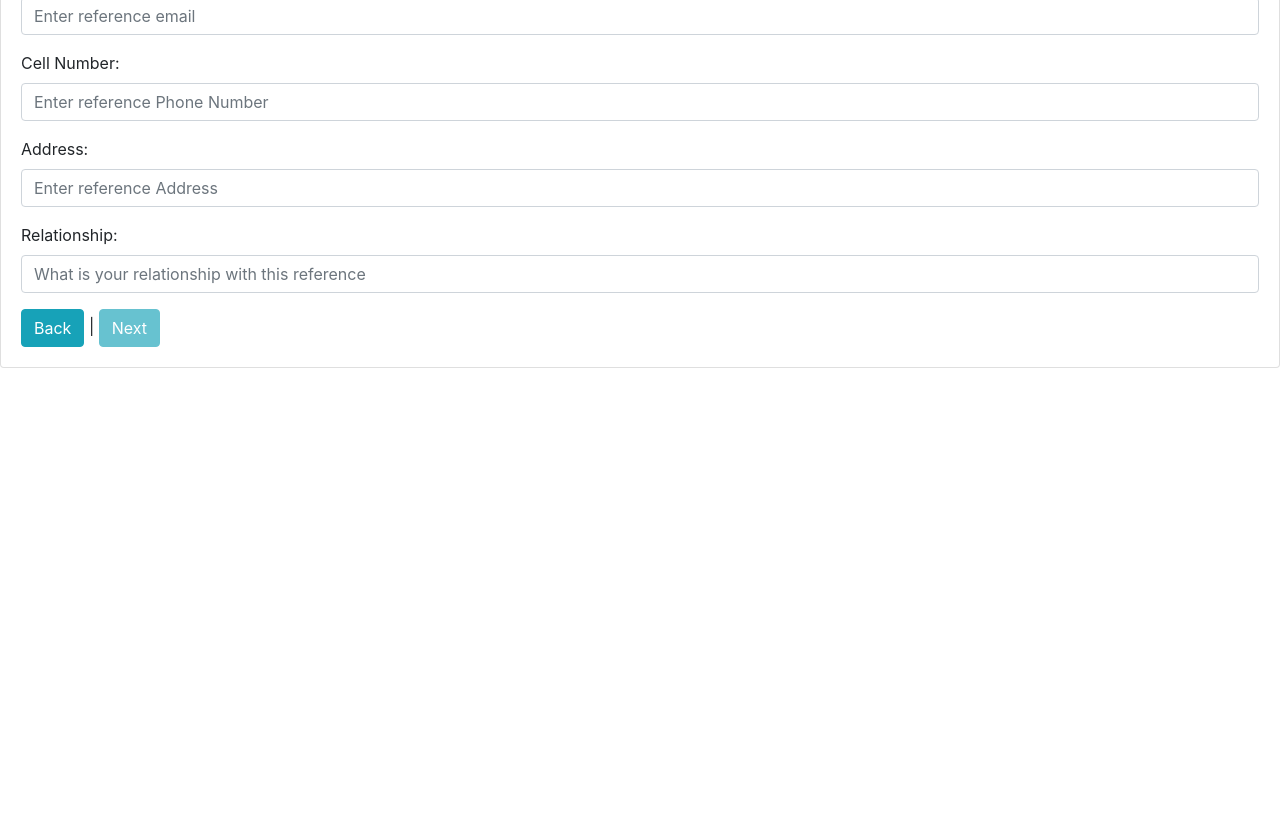
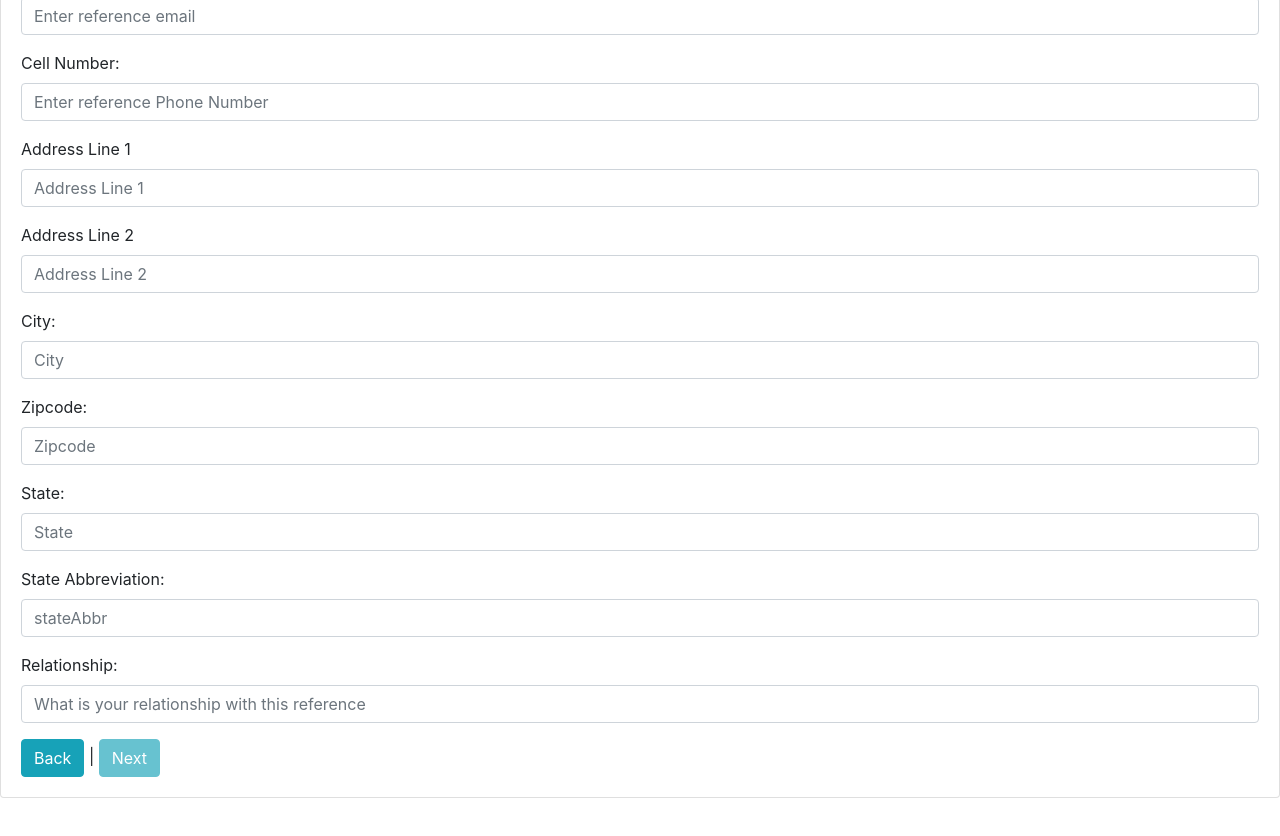
Before and after one commit to BaconFireTeam/OnboardWebApp-Frontend, an Angular app: page /reference in a window 1280 px wide. Shown: the part 400-1236 px from the top of the page. Before the commit the page ends 816 px from the top, so only its background shows below. Built offline with nearby package versions, Linux system fonts and the light colour scheme.

Commit message:
began finished onboard domain

```diff
--- a/src/app/shared/domain/Employee.ts
+++ b/src/app/shared/domain/Employee.ts
@@ -46,6 +46,7 @@ export class Contact {
     ssn: string;
     dob: string;
     address: Address[];
+    relationship: string;
     isReference: boolean;
     isEmergency: boolean;
 }
--- a/src/app/token-login/setup/emergency-contact/emergency-contact.component.html
+++ b/src/app/token-login/setup/emergency-contact/emergency-contact.component.html
@@ -81,7 +81,8 @@
                 </div>
                 <button type="button" class="btn btn-info" (click)="addContact()">Remove Contact</button>
             </div>
-            <button type="submit " [disabled]="!contactForm.form.valid " class="btn btn-info ">Next</button>
+            <button type="button" class="btn btn-info" (click)="goBack()">Back</button> |
+            <button type="submit " [disabled]="!contactForm.form.valid " class="btn btn-info ">Submit</button>
         </form>
     </div>
 </div>
--- a/src/app/token-login/setup/emergency-contact/emergency-contact.component.ts
+++ b/src/app/token-login/setup/emergency-contact/emergency-contact.component.ts
@@ -1,5 +1,7 @@
 import { Component, OnInit } from '@angular/core';
 import { ActivatedRoute, Router } from '@angular/router';
+import { Contact } from 'src/app/shared/domain/Employee';
+import { EmployeeService } from '../employee.service';
 
 @Component({
   selector: 'app-emergency-contact',
@@ -7,6 +9,8 @@ import { ActivatedRoute, Router } from '@angular/router';
   styleUrls: ['./emergency-contact.component.css']
 })
 export class EmergencyContactComponent implements OnInit {
+  contact1: Contact = new Contact();
+  contact2: Contact = new Contact();
   firstName: string;
   lastName: string;
   middleName: string;
@@ -21,7 +25,7 @@ export class EmergencyContactComponent implements OnInit {
   email2: string;
   relationship2: string;
 
-  constructor(private route: ActivatedRoute, private router: Router) { }
+  constructor(private route: ActivatedRoute, private router: Router, private employeeService: EmployeeService) { }
 
   ngOnInit(): void {
   }
@@ -30,7 +34,32 @@ export class EmergencyContactComponent implements OnInit {
     this.second = !this.second;
   }
 
+  goBack() {
+    this.router.navigate(['/reference']);
+  }
+
   onSubmit() {
+    this.contact1.firstname = this.firstName;
+    this.contact1.lastname = this.lastName;
+    this.contact1.middlename = this.middleName;
+    this.contact1.email = this.email;
+    this.contact1.cellphone = this.phone;
+    this.contact1.relationship = this.relationship;
+    this.contact1.isEmergency = true;
+    this.employeeService.addContact(this.contact1);
+
+    if(this.second) {
+      this.contact2.firstname = this.firstName2;
+      this.contact2.lastname = this.lastName2;
+      this.contact2.middlename = this.middleName2;
+      this.contact2.email = this.email2;
+      this.contact2.cellphone = this.phone2;
+      this.contact2.relationship = this.relationship2;
+      this.contact2.isEmergency = true;
+      this.employeeService.addContact(this.contact2);
+    }
+
+    console.log(this.employeeService.getEmployee());
     this.router.navigate(['/documents']);
   }
 
--- a/src/app/token-login/setup/reference/reference.component.html
+++ b/src/app/token-login/setup/reference/reference.component.html
@@ -32,10 +32,39 @@
                 <div [hidden]="cPhone.valid||cPhone.pristine " class="alert alert-danger ">Phone Number is required</div>
             </div>
 
-            <div class="form-group ">
-                <label for="address">Address:</label>
-                <input type="text " [(ngModel)]="address" class="form-control" id="address" name="address" placeholder="Enter reference Address" required #adr="ngModel">
-                <div [hidden]="adr.valid||adr.pristine " class="alert alert-danger ">Address is required</div>
+            <div class="form-group">
+                <label for="addressLine1">Address Line 1</label>
+                <input type="text" [(ngModel)]="addressLine1" class="form-control" id="addressLine1" name="addressLine1" placeholder="Address Line 1" #addr1="ngModel">
+                <div [hidden]="addr1.valid||addr1.pristine" class="alert alert-danger">Address is required</div>
+            </div>
+
+            <div class="form-group">
+                <label for="addressLine2">Address Line 2</label>
+                <input type="text" [(ngModel)]="addressLine2" class="form-control" id="addressLine2" name="addressLine2" placeholder="Address Line 2" #adder2="ngModel">
+            </div>
+
+            <div class="form-group">
+                <label for="city">City:</label>
+                <input type="text" [(ngModel)]="city" class="form-control" id="city" name="city" placeholder="City" #town="ngModel">
+                <div [hidden]="town.valid||town.pristine" class="alert alert-danger">City is required</div>
+            </div>
+
+            <div class="form-group">
+                <label for="zipcode">Zipcode:</label>
+                <input type="text" [(ngModel)]="zipcode" class="form-control" id="zipcode" name="zipcode" placeholder="Zipcode" #zCode="ngModel">
+                <div [hidden]="zCode.valid||zCode.pristine" class="alert alert-danger">Zipcode is required</div>
+            </div>
+
+            <div class="form-group">
+                <label for="state">State:</label>
+                <input type="text" [(ngModel)]="state" class="form-control" id="state" name="state" placeholder="State" #st="ngModel">
+                <div [hidden]="st.valid||st.pristine" class="alert alert-danger">State is required</div>
+            </div>
+
+            <div class="form-group">
+                <label for="stateAbbr">State Abbreviation:</label>
+                <input type="text" [(ngModel)]="stateAbbr" class="form-control" id="stateAbbr" name="stateAbbr" placeholder="stateAbbr" #stab="ngModel">
+                <div [hidden]="stab.valid||stab.pristine" class="alert alert-danger">State Abbreviation is required</div>
             </div>
 
             <div class="form-group ">
--- a/src/app/token-login/setup/reference/reference.component.ts
+++ b/src/app/token-login/setup/reference/reference.component.ts
@@ -1,6 +1,6 @@
 import { Component, OnInit } from '@angular/core';
 import { ActivatedRoute, Router } from '@angular/router';
-import { Contact } from 'src/app/shared/domain/Employee';
+import { Contact, Address } from 'src/app/shared/domain/Employee';
 import { EmployeeService } from '../employee.service';
 
 @Component({
@@ -10,11 +10,17 @@ import { EmployeeService } from '../employee.service';
 })
 export class ReferenceComponent implements OnInit {
   contact: Contact = new Contact();
+  address: Address = new Address();
   firstName: string;
   lastName: string;
   middleName: string;
   phone: string;
-  address: string;
+  addressLine1: string;
+  addressLine2: string;
+  city: string;
+  zipcode: string;
+  state: string;
+  stateAbbr: string;
   email: string;
   relationship: string;
 
@@ -22,6 +28,7 @@ export class ReferenceComponent implements OnInit {
   constructor(private route: ActivatedRoute, private router: Router, private employeeService: EmployeeService) { }
 
   ngOnInit(): void {
+    this.contact.address = [];
   }
 
   goBack() {
@@ -29,6 +36,26 @@ export class ReferenceComponent implements OnInit {
   }
 
   onSubmit() {
+    this.contact.firstname = this.firstName;
+    this.contact.lastname = this.lastName;
+    this.contact.middlename = this.middleName;
+    this.contact.email = this.email;
+    this.contact.cellphone = this.phone;
+    this.contact.relationship = this.relationship;
+    this.contact.isReference = true;
+
+    this.address.addressLine1 = this.addressLine1;
+    this.address.addressLine2 = this.addressLine2;
+    this.address.city = this.city;
+    this.address.zipcode = this.zipcode;
+    this.address.state = this.state;
+    this.address.stateAbbr = this.stateAbbr;
+
+    this.contact.address.push(this.address);
+
+    this.employeeService.addContact(this.contact);
+
+    console.log(this.employeeService.getEmployee());
     this.router.navigate(['/emergency']);
   }
 
```
